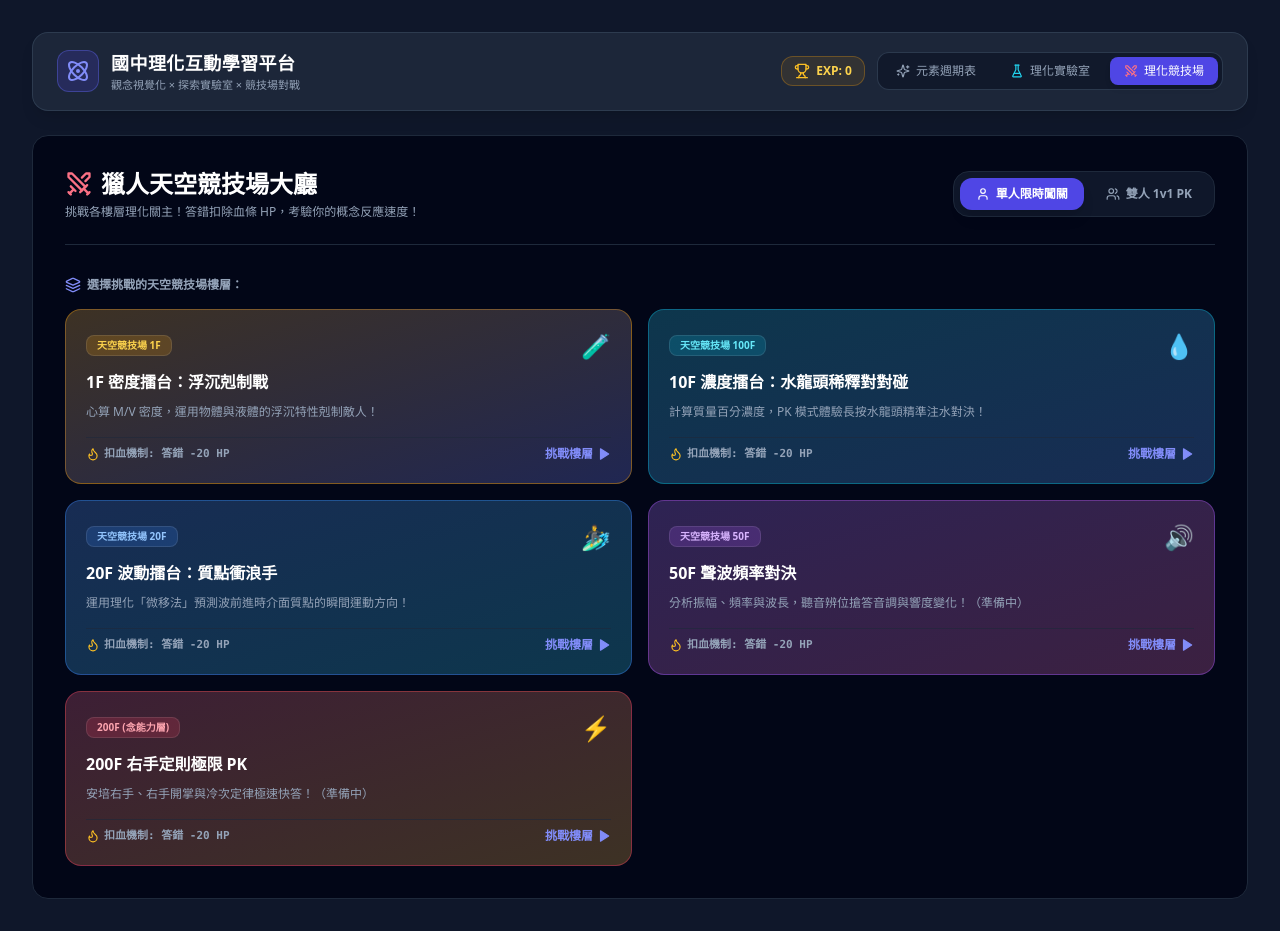
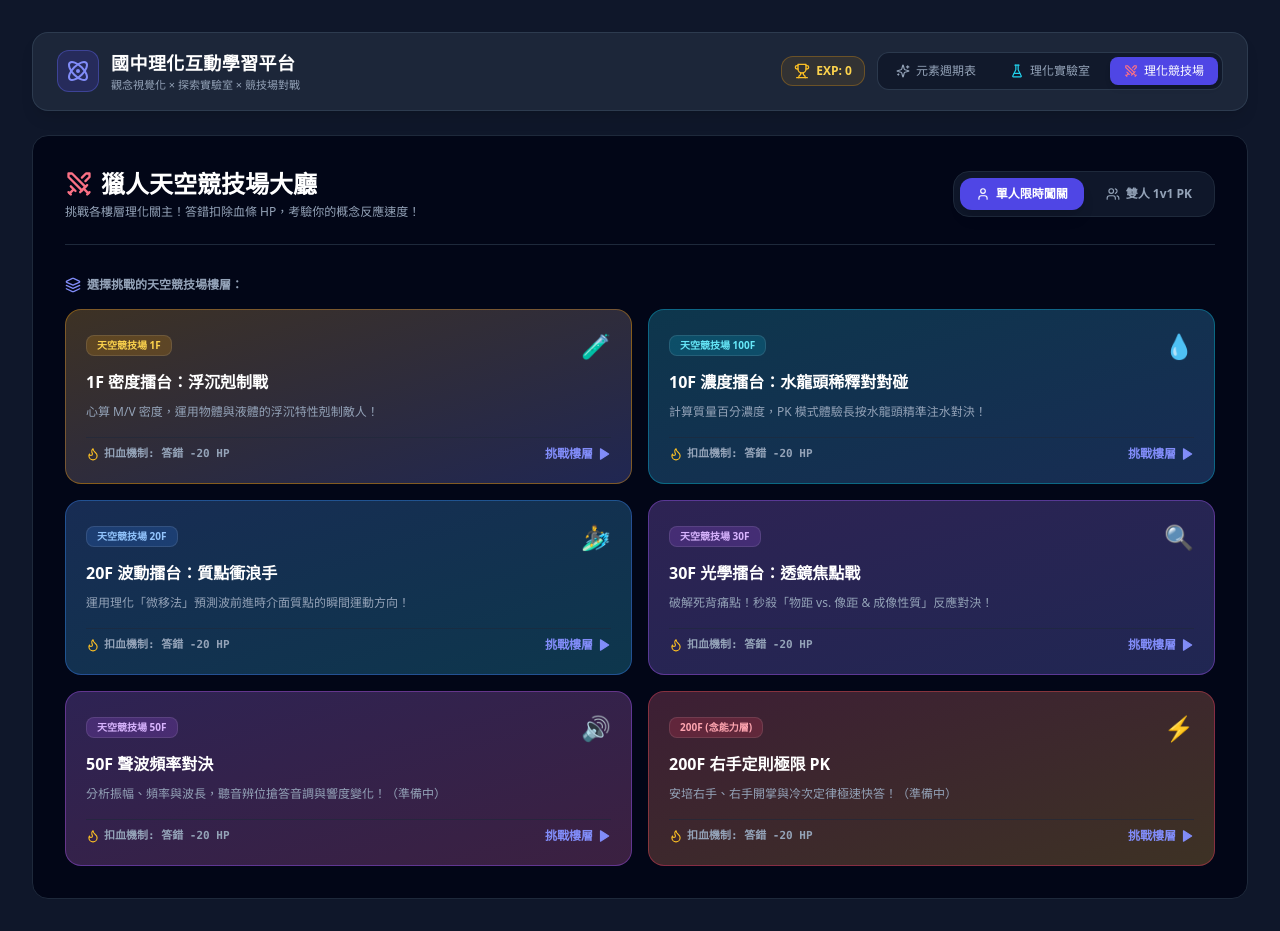
Before and after one commit to rogerwang8778/ScienceApp, a React (Vite) app: page / in a window 1280 px wide. Both pictures are taken after a click on the button "理化競技場". Built offline with nearby package versions, Linux system fonts and the light colour scheme.

Commit message:
Updated ScienceArena.jsx

```diff
--- a/src/ScienceArena/ScienceArena.jsx
+++ b/src/ScienceArena/ScienceArena.jsx
@@ -5,6 +5,7 @@ import { Swords, User, Users, Flame, Layers, Play, ArrowLeft } from 'lucide-reac
 import DensityFloorGame from './games/DensityFloorGame';
 import ConcentrationFloorGame from './games/ConcentrationFloorGame';
 import ParticleSurfGame from './games/ParticleSurfGame';
+import LensFocalGame from './games/LensFocalGame';
 
 export default function ScienceArena({ onAddExp }) {
   // currentGame: null (選單大廳) | 'density1F' | 'concentration10F' | ...
@@ -42,6 +43,16 @@ export default function ScienceArena({ onAddExp }) {
       color: 'from-blue-500/20 to-cyan-500/20',
       borderColor: 'border-blue-500/40 hover:border-blue-400',
       badgeColor: 'bg-blue-500/20 text-blue-300'
+    },
+    {
+      id: 'optics30F',
+      unit: '天空競技場 30F',
+      title: '30F 光學擂台：透鏡焦點戰',
+      desc: '破解死背痛點！秒殺「物距 vs. 像距 & 成像性質」反應對決！',
+      icon: '🔍',
+      color: 'from-purple-500/20 to-indigo-500/20',
+      borderColor: 'border-purple-500/40 hover:border-purple-400',
+      badgeColor: 'bg-purple-500/20 text-purple-300'
     },
     {
       id: 'waves50F',
@@ -186,6 +197,9 @@ export default function ScienceArena({ onAddExp }) {
       {currentGame === 'waves20F' && (
         <ParticleSurfGame mode={gameMode} onGameOver={handleGameOver} />
       )}
+      {currentGame === 'optics30F' && (
+        <LensFocalGame mode={gameMode} onGameOver={handleGameOver} />
+      )}
     </div>
   );
 }
```
